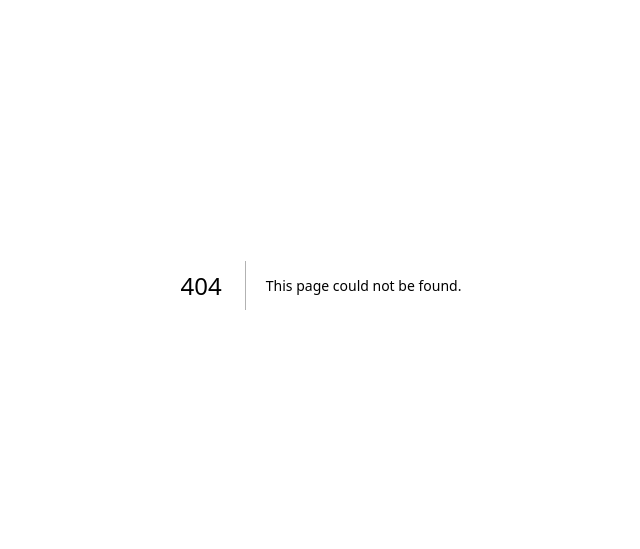
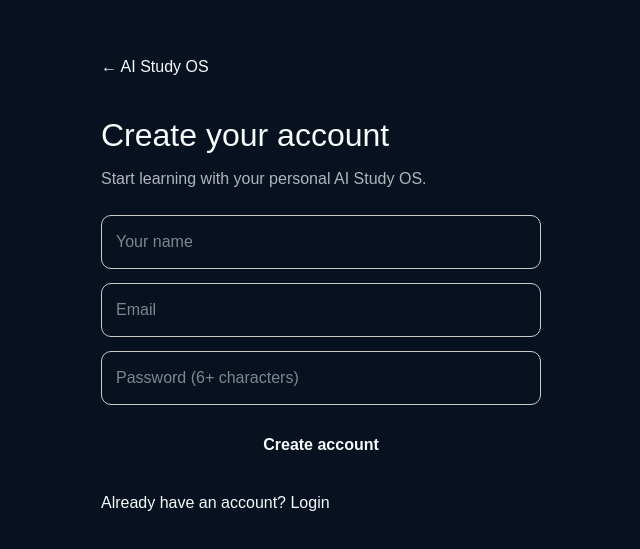
Before and after one commit to piyushk8541-lab/ai-study-os, a Next.js app: page /signup in a window 1280 px wide. Before the commit this address had no page. Shown: the part 115-664 px from the top of the page, without its empty margins (319-959 px from the left). Built offline with nearby package versions, Linux system fonts and the light colour scheme.

Commit message:
feat(auth): add signup page

```diff
--- /dev/null
+++ b/app/signup/page.tsx
@@ -0,0 +1,24 @@
+import Link from 'next/link';
+import { signup } from '@/app/auth/actions';
+
+export default async function SignupPage({ searchParams }: { searchParams: Promise<{ error?: string }> }) {
+  const params = await searchParams;
+
+  return (
+    <main style={{ minHeight: '100vh', display: 'grid', placeItems: 'center', padding: 24 }}>
+      <div style={{ width: '100%', maxWidth: 440 }}>
+        <Link href="/" style={{ textDecoration: 'none' }}>← AI Study OS</Link>
+        <h1 style={{ fontSize: 32, marginTop: 32, marginBottom: 8 }}>Create your account</h1>
+        <p style={{ opacity: 0.7, marginBottom: 24 }}>Start learning with your personal AI Study OS.</p>
+        {params.error && <p style={{ color: '#dc2626', marginBottom: 16 }}>{params.error}</p>}
+        <form action={signup} style={{ display: 'grid', gap: 14 }}>
+          <input name="name" type="text" placeholder="Your name" autoComplete="name" style={{ padding: 14, borderRadius: 10, border: '1px solid #ccc' }} />
+          <input name="email" type="email" placeholder="Email" required autoComplete="email" style={{ padding: 14, borderRadius: 10, border: '1px solid #ccc' }} />
+          <input name="password" type="password" placeholder="Password (6+ characters)" required minLength={6} autoComplete="new-password" style={{ padding: 14, borderRadius: 10, border: '1px solid #ccc' }} />
+          <button type="submit" style={{ padding: 14, borderRadius: 10, border: 0, cursor: 'pointer', fontWeight: 700 }}>Create account</button>
+        </form>
+        <p style={{ marginTop: 20 }}>Already have an account? <Link href="/login">Login</Link></p>
+      </div>
+    </main>
+  );
+}
```
